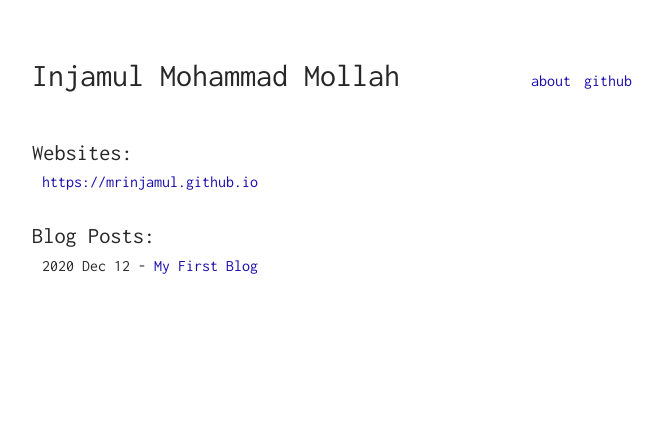
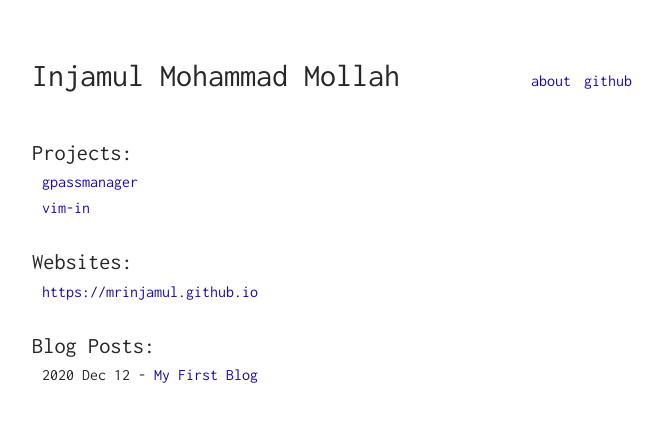
Before and after one commit to mrinjamul/mrinjamul.js.org, a Jekyll site: the page built from index.html, in a window 1280 px wide. Shown: the top 422 px of the page, without its empty margins (308-971 px from the left). Built offline with Jekyll 4.4.1, drawn with Linux system fonts in a browser that asks for light colours.

Commit message:
Add: projects

```diff
--- a/_config.yml
+++ b/_config.yml
@@ -2,6 +2,7 @@
 name: Injamul Mohammad Mollah
 description: A Software Developer who believes in hard work.
 google_verification: null
+google_analytics: UA-169152808-1
 
 # File management
 include: [".htaccess"]
--- a/index.html
+++ b/index.html
@@ -5,11 +5,22 @@ layout: default
 {% include header.html %}
 
 <div class="portfolio">
+  <h1>Projects:</h1>
+  <ul>
+    {% for project in site.data.projects %}
+    <li>
+      <a href="{{ project.url }}" target="_blank">{{ project.name }}</a>
+    </li>
+    {% endfor %}
+  </ul>
+</div>
+
+<div class="portfolio">
   <h1>Websites:</h1>
   <ul>
     {% for websites in site.data.websites %}
     <li>
-      <a href="{{ websites.url }}">{{ websites.url }}</a>
+      <a href="{{ websites.url }}" target="_blank">{{ websites.url }}</a>
     </li>
     {% endfor %}
   </ul>
```
